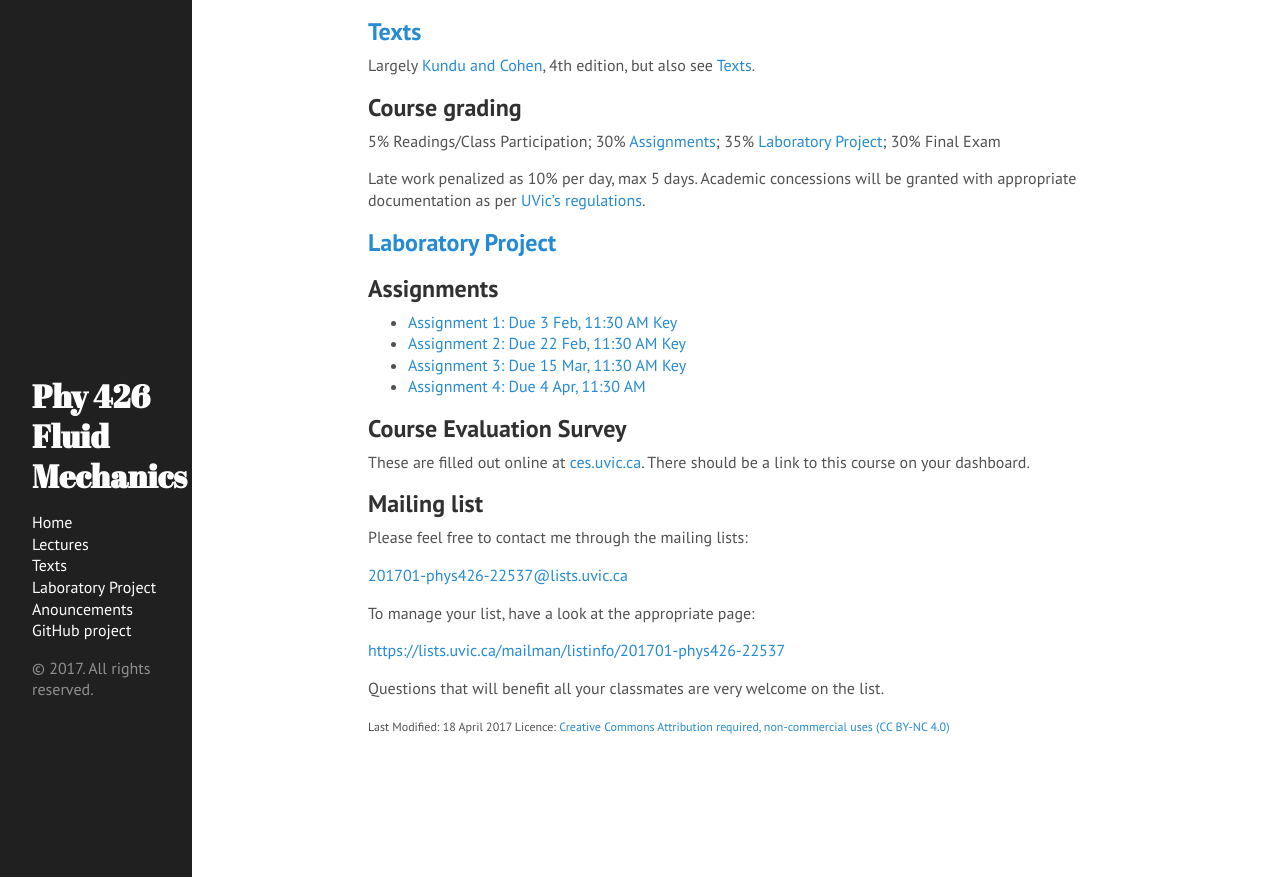
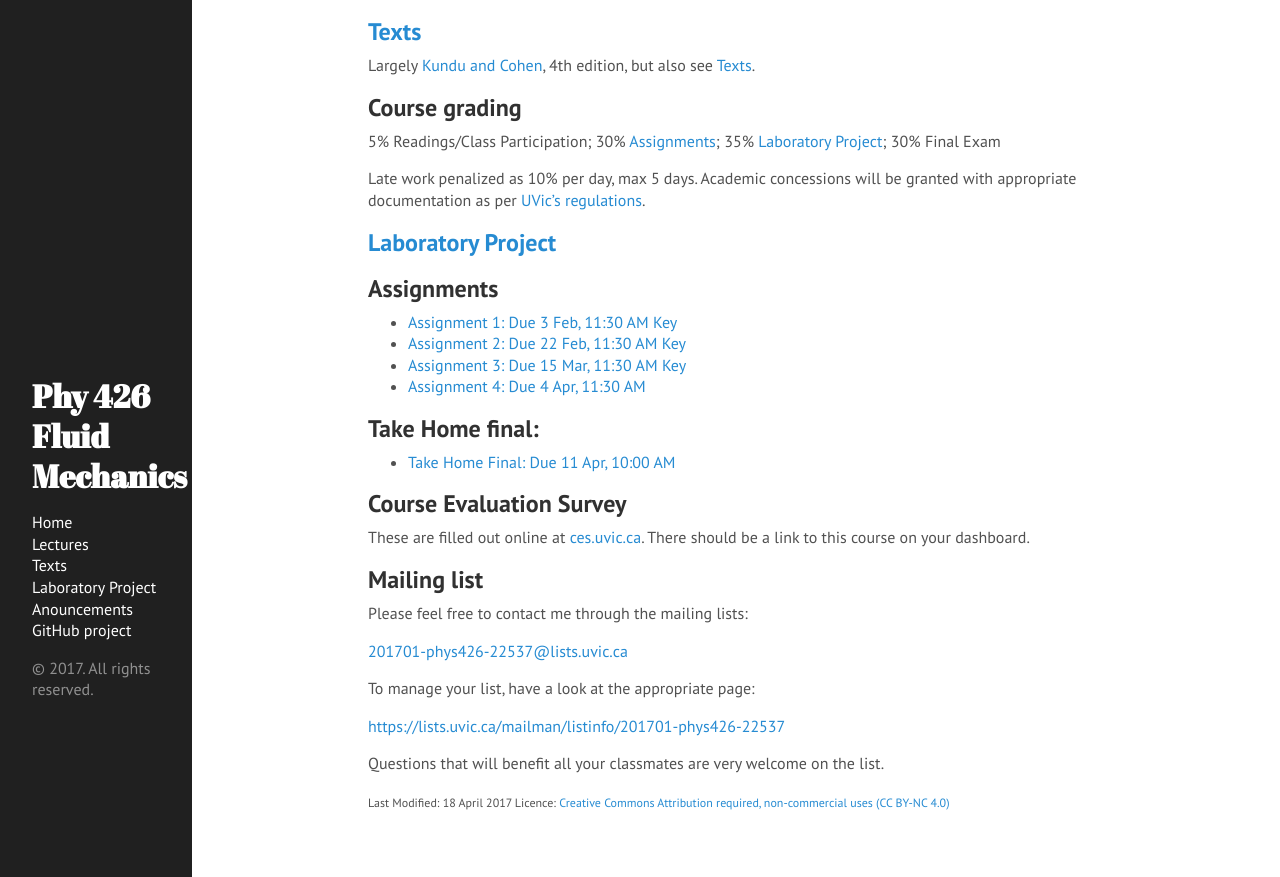
Before and after one commit to jklymak/Phy426, a Jekyll site: the page built from docs/index.md, in a window 1280 px wide and 900 px high, scrolled down 1066 px, cut to the strip 23-900 px from the top of the window. Built offline with Jekyll 4.4.1, drawn with Linux system fonts in a browser that asks for light colours.

Commit message:
Adding TakeHome

```diff
--- a/docs/index.md
+++ b/docs/index.md
@@ -50,6 +50,10 @@ with appropriate documentation as per [UVic's regulations](http://www.uvic.ca/re
   - [Assignment 3: Due 15 Mar, 11:30 AM](./Assignments/Assignment3.pdf)    [Key](./Assignments/Assignment3Key.pdf)
   - [Assignment 4: Due 4 Apr, 11:30 AM](./Assignments/Assignment4.pdf)
 
+## Take Home final:
+
+- [Take Home Final: Due 11 Apr, 10:00 AM](./Assignments/TakeHome17.pdf)
+
 ## Course Evaluation Survey
 
 These are filled out online at [ces.uvic.ca](http://ces.uvic.ca).  There should be a link to this course on your dashboard.
```
